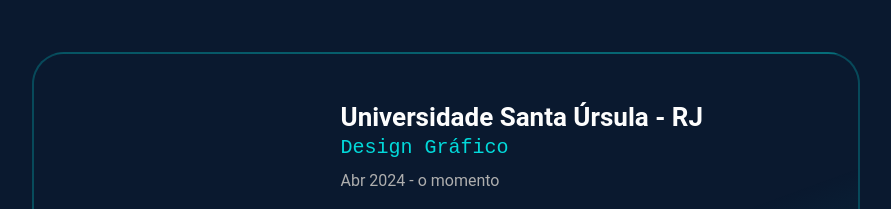
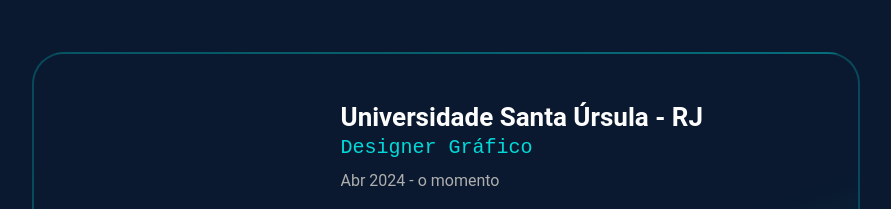
Before and after one commit to Renanfls/Portfolio-2.0_React-JS, a Next.js app in the folder portfolio/: page / in a window 1280 px wide. Shown: the part 1700-1909 px from the top of the page, without its empty margins (194-1085 px from the left). Built offline with nearby package versions, Linux system fonts and the light colour scheme.

Commit message:
FIX_2 Update SectionExperience

```diff
--- a/portfolio/src/mocks/experiences.js
+++ b/portfolio/src/mocks/experiences.js
@@ -6,7 +6,7 @@ const experiences = {
       period1: "Jun 2022 - Abr 2024",
       description1:
         "Help Desk - Manutenção de Computadores - Cabeamento de rede, Transição da Unidade para o Sistema Operacional Linux - Manutenção de site utilizando HTML5, CSS3, JS e Bootstrap 5 - Telefonia(PABX) - Cabeamento de Câmera",
-      position2: "Design Gráfico",
+      position2: "Designer Gráfico",
       period2: "Abr 2024 - o momento",
       description2:
         "Criação de peças para Instagram e Site(Feed, Story) - Criação de logo - Campanha de Vestibular - Produção e fechamento de arquivo - Outdoor e Fachada das Unidades - Material Gráfico(Adesivo, Banner c/ Suporte, Banner Lona, Etiqueta, Envelope, A4, A5) - Identidade Visual",
```
